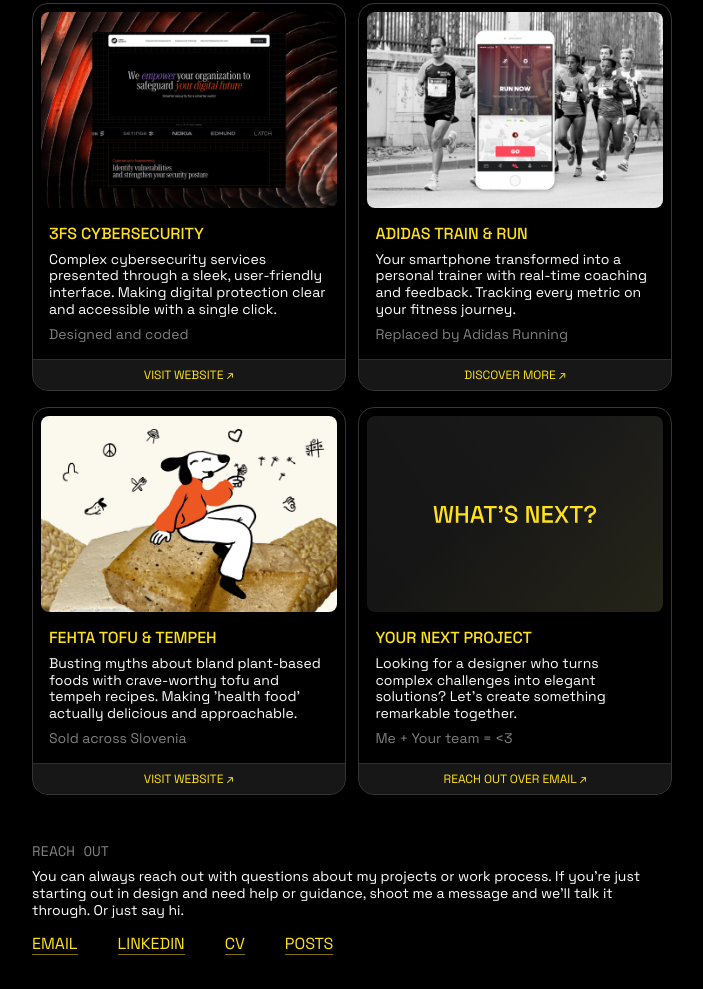
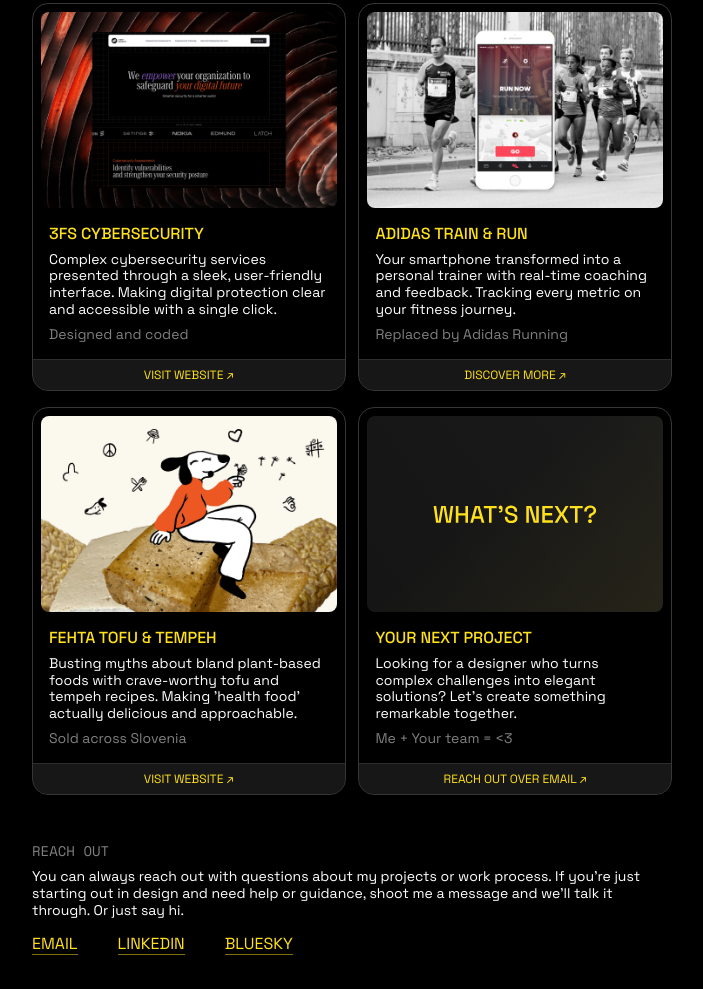
Before and after one commit to curiousigor/igorstumberger.com, an Astro site: page / in a window 1280 px wide. Shown: the part 1455-2444 px from the top of the page, without its empty margins (288-991 px from the left). Built offline with nearby package versions, Linux system fonts and the light colour scheme; Astro itself is replaced by a stand-in of ours.

Commit message:
Update footer links: remove dead links, add Bluesky
Remove posts.cv and read.cv links (no longer active), add Bluesky
profile link.

```diff
--- a/src/pages/index.astro
+++ b/src/pages/index.astro
@@ -208,12 +208,13 @@
           target="_blank"
           class="footer-link">Linkedin</a
         >
-        <a href="https://read.cv/curious" target="_blank" class="footer-link"
-          >CV</a
+        <a
+          href="https://bsky.app/profile/igorstumberger.com"
+          target="_blank"
+          class="footer-link">Bluesky</a
         >
-        <a href="https://posts.cv/curious" target="_blank" class="footer-link"
-          >Posts</a
-        >
+
+
       </nav>
     </section>
   </div>
```
